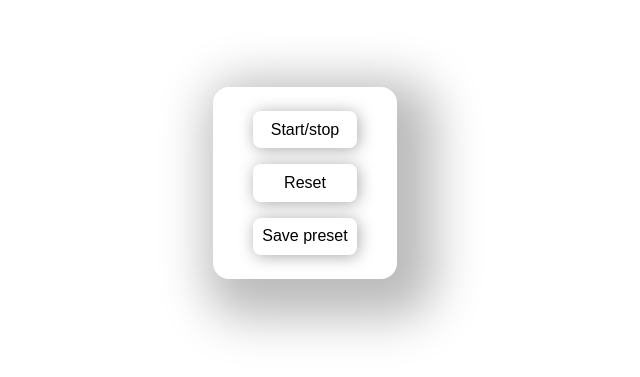
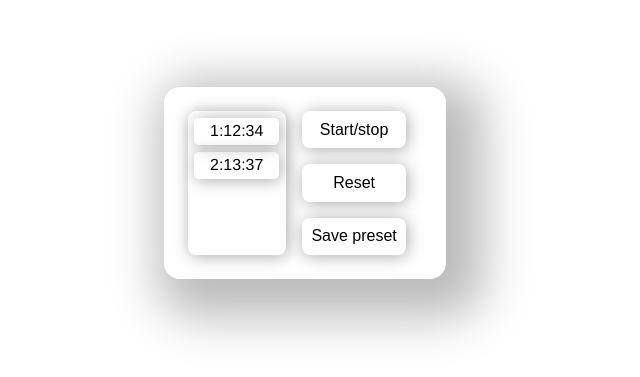
Before and after one commit to YuriiRG/SimpleTimer, a Vue app: page / in a window 1280 px wide. Shown: the part 217-594 px from the top of the page, without its empty margins (335-975 px from the left). Built offline with nearby package versions, Linux system fonts and the light colour scheme.

Commit message:
Create basic presets layout

```diff
--- a/src/App.vue
+++ b/src/App.vue
@@ -2,18 +2,23 @@
 import Presets from "./components/Presets.vue";
 import Timer from "./components/Timer.vue";
 import Button from "./components/Button.vue";
+import { ref } from "vue";
 
 function test() {
   alert("It works");
 }
+
+const dummyPresets = ref([
+  { time: "1:12:34" },
+  { time: "2:13:37" },
+]);
+
 </script>
 
 <template>
   <div class="container">
     <div class="app">
-      <div class="presets">
-        <Presets/>
-      </div>
+      <Presets v-model:presets="dummyPresets"/>
       <div class="buttons">
         <Button text="Start/stop" @click="test"/>
         <Button text="Reset"/>
@@ -31,9 +36,9 @@ function test() {
 .app {
   padding: 1.5em;
   display: flex;
-  flex-direction: column;
+  flex-direction: column-reverse;
+  justify-content: center;
   align-items: center;
-  justify-content: center;
   gap: 1em;
 }
 
@@ -48,6 +53,7 @@ function test() {
     border-radius: 1em;
     box-shadow: 1rem 1rem 3rem 1.4rem #bbb;
     flex-direction: row;
+    align-items: stretch;
   }
   .test {
     width: 15em;
--- a/src/components/Button.vue
+++ b/src/components/Button.vue
@@ -19,8 +19,11 @@ const emit = defineEmits<{
     border: none;
     padding: 0.6em;
     font-size: inherit;
-    border-radius: 0.5em;
-    box-shadow: 0.1rem 0.1rem 1rem #aaa;
+    border-radius: var(--sm-border-radius);
+    box-shadow: var(--sm-shadow-x)
+                var(--sm-shadow-y)
+                var(--sm-shadow-blur)
+                var(--sm-shadow-color);
     transition: background-color 0.15s;
   }
   .button:hover {
--- a/src/components/Preset.vue
+++ b/src/components/Preset.vue
@@ -1,10 +1,20 @@
 <script setup lang="ts">
+defineProps<{
+  text: string
+}>();
 </script>
 
 <template>
-
+  <div class="string">{{text}}</div>
 </template>
 
 <style scoped>
-
+.string {
+  border-radius: 0.3em;
+  padding: 0.3em 1em;
+  box-shadow: var(--sm-shadow-x)
+              var(--sm-shadow-y)
+              var(--sm-shadow-blur)
+              var(--sm-shadow-color);
+}
 </style>
--- a/src/components/Presets.vue
+++ b/src/components/Presets.vue
@@ -1,11 +1,32 @@
 <script setup lang="ts">
 import Preset from './Preset.vue';
+
+interface Preset {
+  time: string
+}
+
+defineProps<{
+  presets: Array<Preset>
+}>();
+
 </script>
 
 <template>
-
+  <div class="presets">
+    <Preset v-for="p in presets" :text="p.time"/>
+  </div>
 </template>
 
 <style scoped>
-
+  .presets {
+    border-radius: var(--sm-border-radius);
+    box-shadow: var(--sm-shadow-x)
+                var(--sm-shadow-y)
+                var(--sm-shadow-blur)
+                var(--sm-shadow-color);
+    padding: 0.4em;
+    display: flex;
+    flex-direction: column;
+    gap: 0.4em;
+  }
 </style>
--- a/src/style.css
+++ b/src/style.css
@@ -4,6 +4,15 @@
   margin: 0;
   padding: 0;
 }
+
+:root {
+  --sm-shadow-x: 0.1rem;
+  --sm-shadow-y: 0.1rem;
+  --sm-shadow-blur: 1rem;
+  --sm-shadow-color: #aaa;
+  --sm-border-radius: 0.5em;
+}
+
 #app {
   min-height: 100vh;
 }
```
